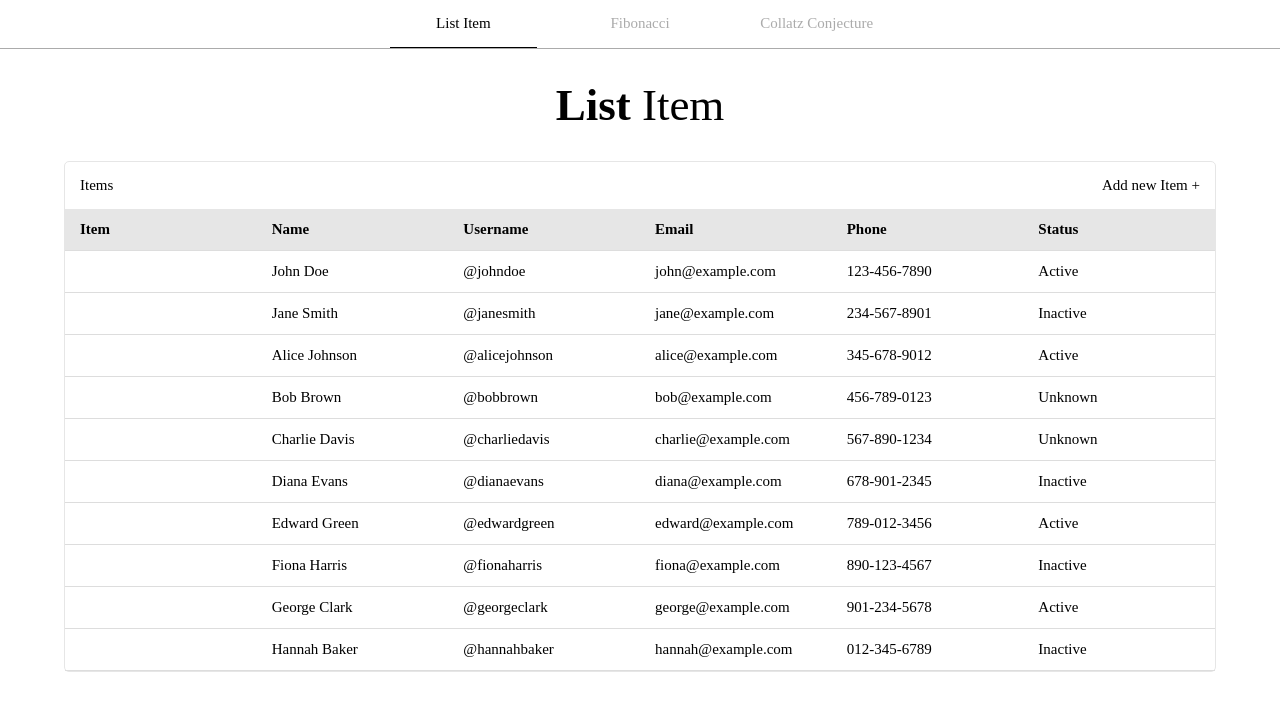
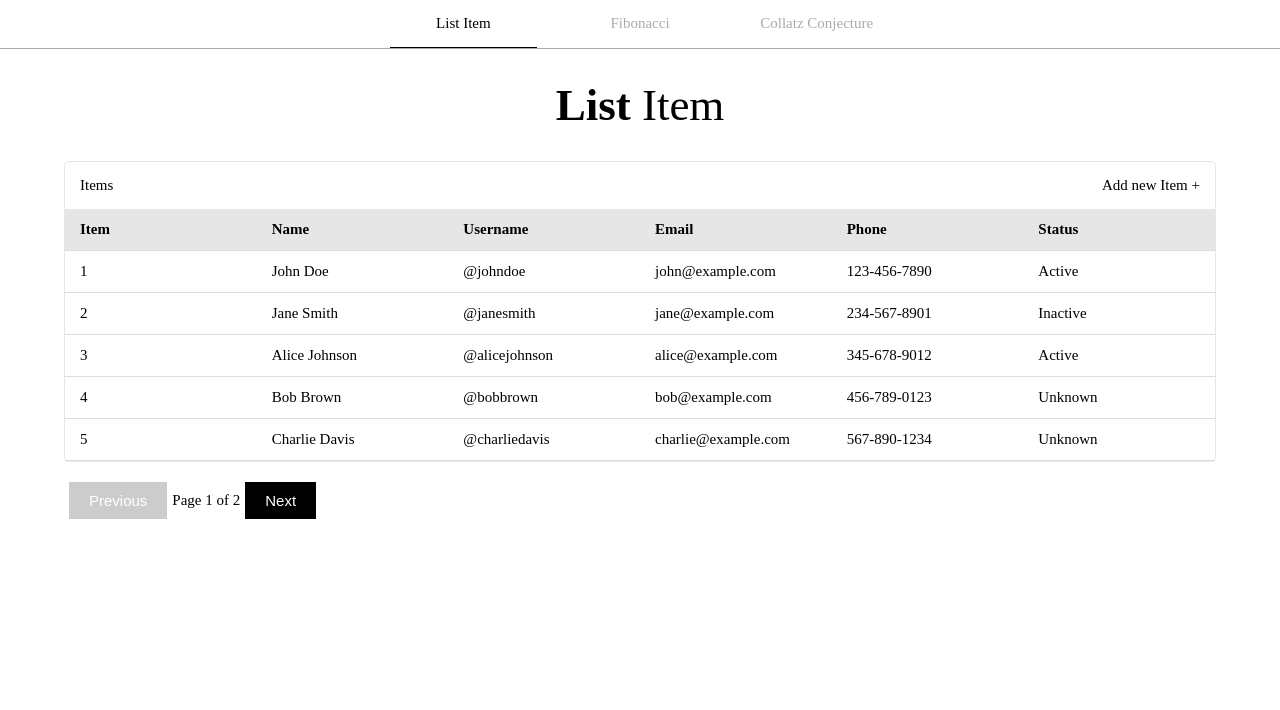
Before and after one commit to Faraz1995/nak-challenge, a React (Vite) app: page / in a window 1280 px wide. Shown: the top 710 px of the page. Built offline with nearby package versions, Linux system fonts and the light colour scheme.

Commit message:
add pagination to table

```diff
--- /dev/null
+++ b/src/components/Pagination.tsx
@@ -0,0 +1,49 @@
+import { css } from '@emotion/react'
+
+interface PaginationProps {
+  currentPage: number
+  totalPages: number
+  onNextPage: () => void
+  onPrevPage: () => void
+}
+
+const paginationStyle = css`
+  display: flex;
+  justify-content: flex-start;
+  align-items: center;
+  margin: 20px 0;
+`
+
+const buttonStyle = css`
+  padding: 10px 20px;
+  margin: 0 5px;
+  border: none;
+  background-color: black;
+  color: white;
+  cursor: pointer;
+  &:disabled {
+    background-color: #cccccc;
+    cursor: not-allowed;
+  }
+`
+
+const Pagination: React.FC<PaginationProps> = ({
+  currentPage,
+  totalPages,
+  onNextPage,
+  onPrevPage
+}) => (
+  <div css={paginationStyle}>
+    <button onClick={onPrevPage} css={buttonStyle} disabled={currentPage === 1}>
+      Previous
+    </button>
+    <span>
+      Page {currentPage} of {totalPages}
+    </span>
+    <button onClick={onNextPage} css={buttonStyle} disabled={currentPage === totalPages}>
+      Next
+    </button>
+  </div>
+)
+
+export default Pagination
--- a/src/pages/Home.tsx
+++ b/src/pages/Home.tsx
@@ -1,4 +1,4 @@
-import React from 'react'
+import React, { useState } from 'react'
 import styles from './home.module.css'
 import Table from '../components/table/Table'
 import TableHeader from '../components/table/TableHeader'
@@ -6,8 +6,28 @@ import TableRow from '../components/table/TableRow'
 import TableHead from '../components/table/TableHead'
 import TableCell from '../components/table/TableCell'
 import { mockData } from '../assets/mockData'
+import Pagination from '../components/Pagination'
+
+const itemsPerPage: number = 5
 
 const Home: React.FC = () => {
+  const [page, setPage] = useState<number>(1)
+
+  const indexOfLastItem = page * itemsPerPage
+  const indexOfFirstItem = indexOfLastItem - itemsPerPage
+
+  const currentItems = mockData.slice(indexOfFirstItem, indexOfLastItem)
+
+  const totalPages = Math.ceil(mockData.length / itemsPerPage)
+
+  const handleNextPage = () => {
+    setPage((prev) => Math.min(prev + 1, totalPages))
+  }
+
+  const handlePrevPage = () => {
+    setPage((prev) => Math.max(prev - 1, 1))
+  }
+
   return (
     <div>
       <p className={styles.title}>
@@ -29,9 +49,9 @@ const Home: React.FC = () => {
               <TableHead>Status</TableHead>
             </TableRow>
           </TableHeader>
-          {mockData.map((item) => (
-            <TableRow key={item.item}>
-              <TableCell>{item.item}</TableCell>
+          {currentItems.map((item) => (
+            <TableRow key={item.id}>
+              <TableCell>{item.id}</TableCell>
               <TableCell>{item.name}</TableCell>
               <TableCell>@{item.username}</TableCell>
               <TableCell>{item.email}</TableCell>
@@ -41,6 +61,14 @@ const Home: React.FC = () => {
           ))}
         </Table>
       </div>
+      <div className={styles.paginationContainer}>
+        <Pagination
+          currentPage={page}
+          totalPages={totalPages}
+          onNextPage={handleNextPage}
+          onPrevPage={handlePrevPage}
+        />
+      </div>
     </div>
   )
 }
--- a/src/pages/home.module.css
+++ b/src/pages/home.module.css
@@ -19,3 +19,7 @@
   border: 1px solid #E6E6E6;
   border-radius: 5px;
 }
+.paginationContainer{
+  width: 90%;
+  margin: 0 auto;
+}
--- a/src/types/users/index.ts
+++ b/src/types/users/index.ts
@@ -1,5 +1,5 @@
 export interface User {
-  item: number
+  id: number
   name: string
   username: string
   email: string
```
